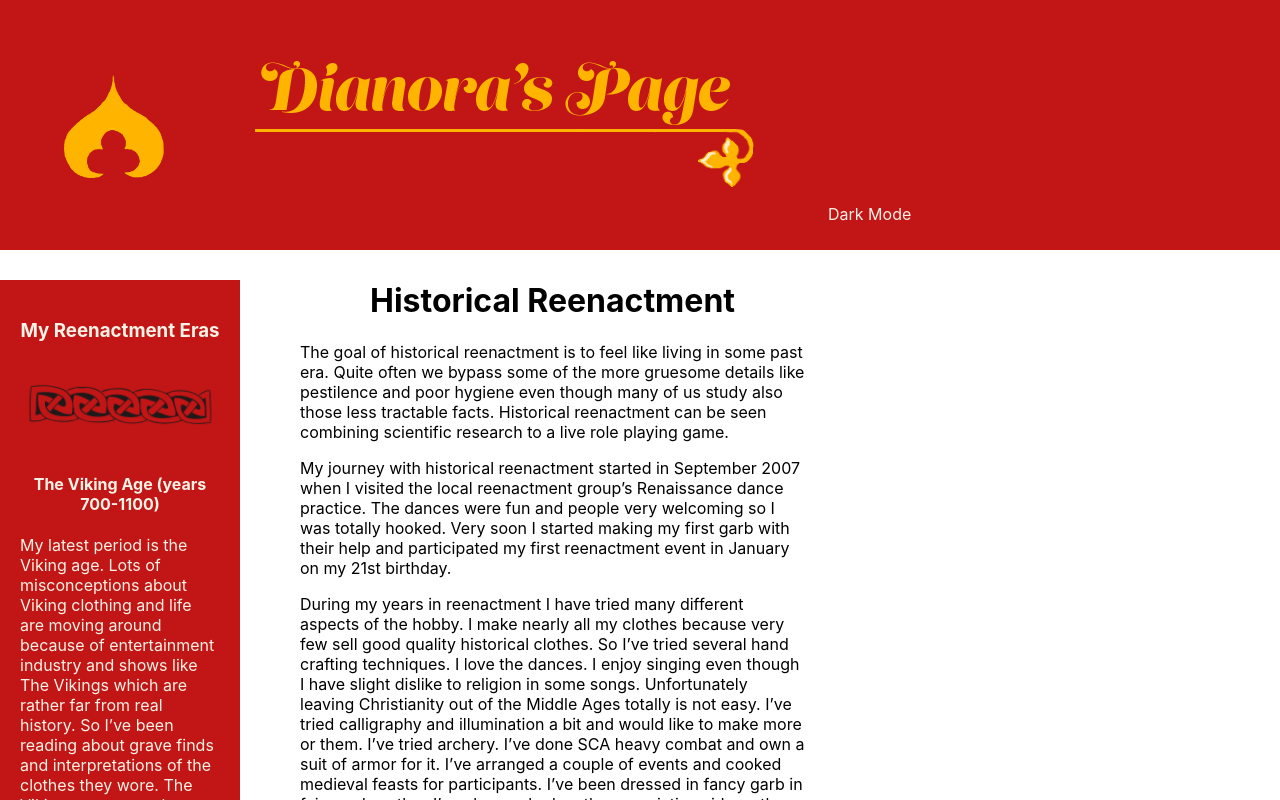
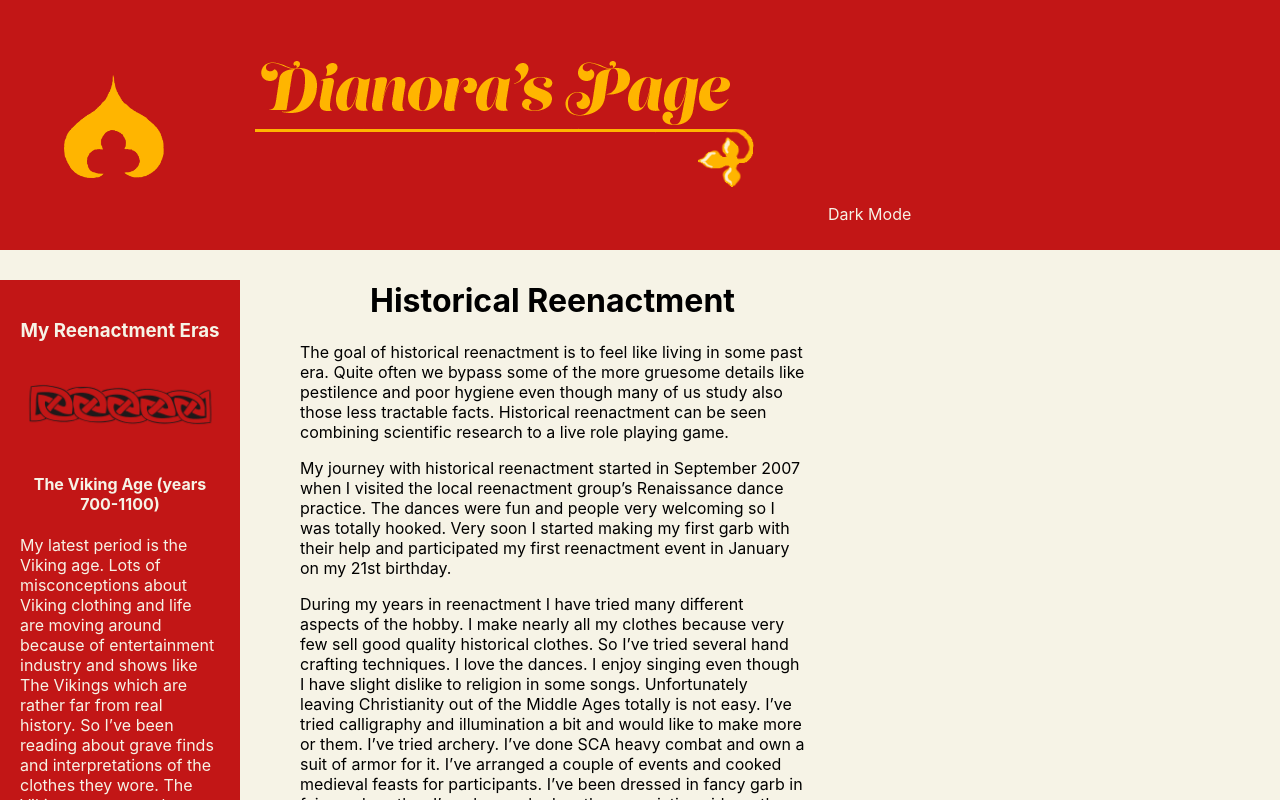
Before and after one commit to annametsapelto/thesis-page, a React (Create React App) app in the folder thesis-page/: page / in a window 1280 px wide. Shown: the top 800 px of the page. Built offline with nearby package versions, Linux system fonts and the light colour scheme.

Commit message:
Fix conditioning

```diff
--- a/thesis-page/src/Components/Layout.js
+++ b/thesis-page/src/Components/Layout.js
@@ -8,9 +8,11 @@ import ThirdText from './ThirdText';
 import PictureCarousel from './PictureCarousel';
 import styled from 'styled-components';
 
+const BackGround = styled.div`
+    background-color: ${props => props.isLightMode ? "#F6F3E6" : "#1D1D1D"};
+`
 const MainFlex = styled.div`
     display: flex;
-    background-color: ${props => props.lightMode ? "#F6F3E6" : "#1D1D1D"}
     @media only screen and (max-width: 900px) {
         flex-direction: column;
     }
@@ -42,9 +44,9 @@ const Layout = () => {
       }
     }
     return (
-        <>
+        <BackGround isLightMode = {lightMode}>
            <Header changeMode = {changeMode} isLightMode = {lightMode}/>
-           <MainFlex lightMode = {lightMode}>
+           <MainFlex>
                <SecondText isLightMode={lightMode} />
                 <SecondFlex>
                 <FirstFlex>
@@ -57,7 +59,7 @@ const Layout = () => {
                 </SecondFlex>
                </MainFlex>
            <Footer isLightMode = {lightMode}/>
-        </>
+        </BackGround>
     )
 }
 
--- a/thesis-page/src/Components/PictureCarousel.js
+++ b/thesis-page/src/Components/PictureCarousel.js
@@ -29,7 +29,7 @@ const CarouselImg = styled.img`
 
 const CarouselText = styled.p`
 text-align: center;
-color: ${props => props.isLightMode ? "#000000" : "#F6F3E6"}
+color: ${props => props.isLightMode ? "#000000" : "#F6F3E6"};
 @media only screen and (max-width: 700px) {
     width: 300px;
 }
--- a/thesis-page/src/Components/ThirdText.js
+++ b/thesis-page/src/Components/ThirdText.js
@@ -6,7 +6,7 @@ const Third = styled.div`
     margin-left: 20px;
     margin-right: 20%;
     padding: 10px;
-    color: ${props => props.isLightMode ? "#000000" : "#F6F3E6"}
+    color: ${props => props.isLightMode ? "#000000" : "#F6F3E6"};
     @media only screen and (max-width: 900px) {
         width: 95%;
         margin-left: 10px;
```
